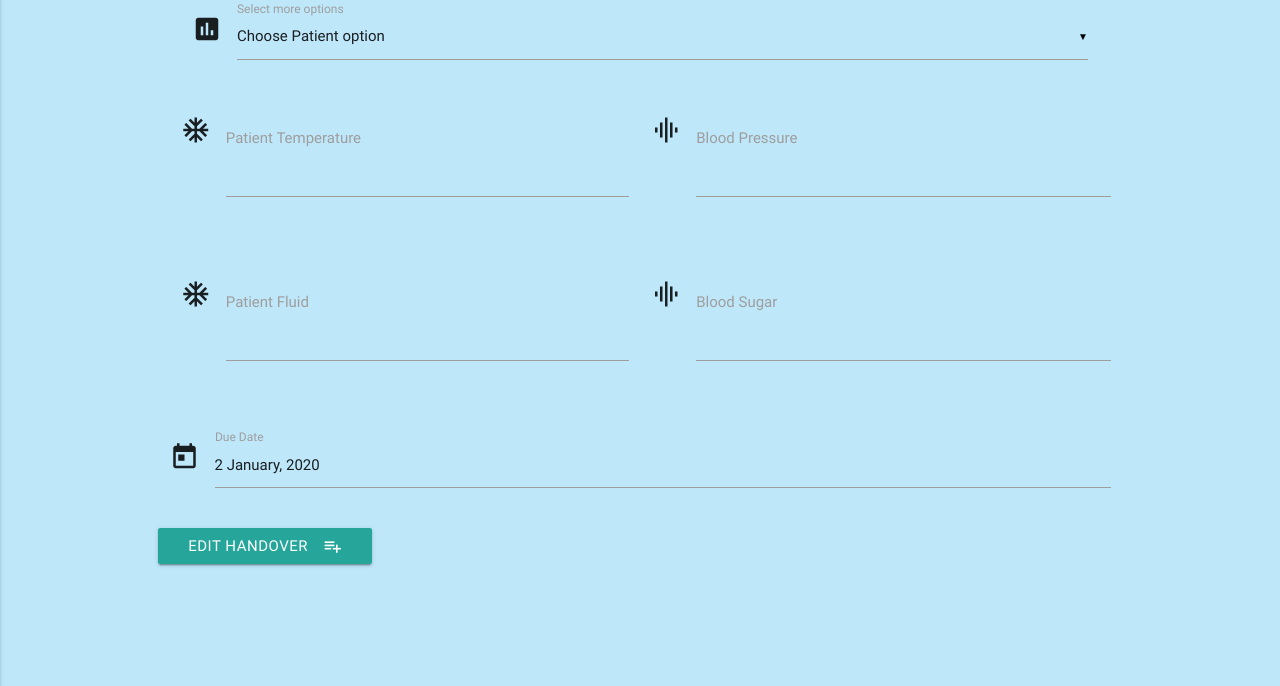
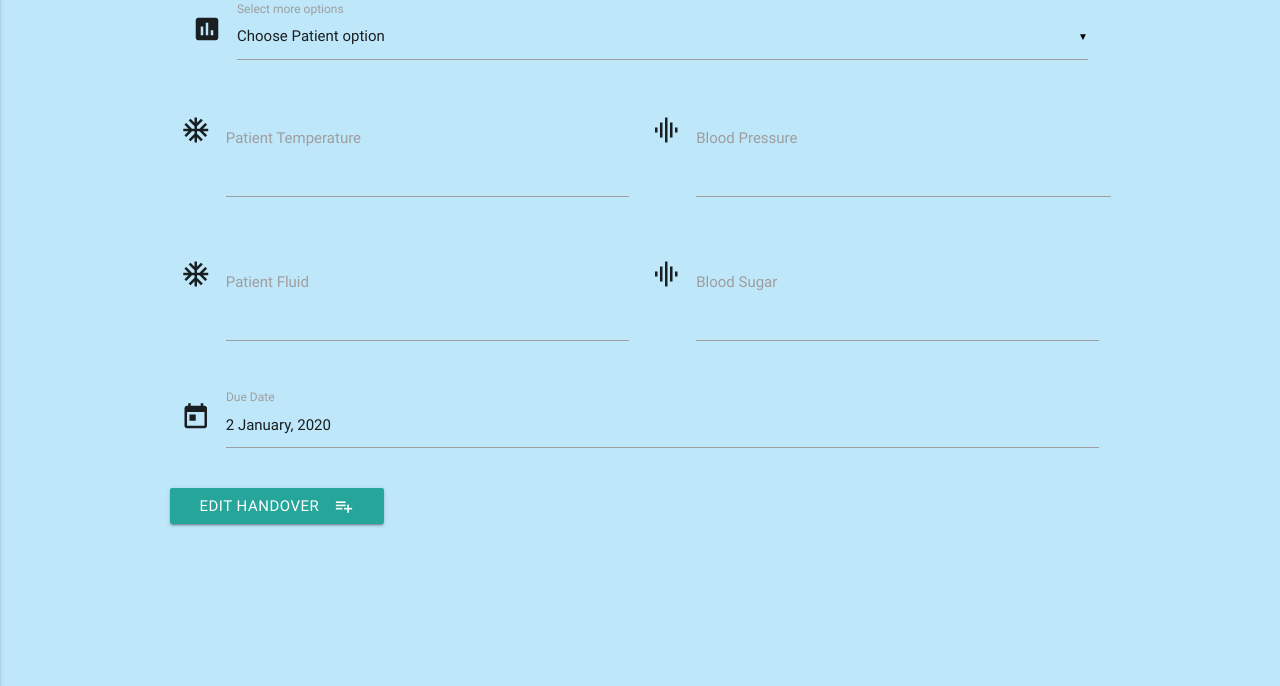
Before and after one commit to jamaral14/data-centric-development-milestone-project-handover, a Flask app: template templates/edithandover.html in a window 1280 px wide. Shown: the part 114-800 px from the top of the page. Run offline with Flask 2, Linux system fonts and the light colour scheme; the template is opened without the code that fills it, so the values that code supplies are empty; some libraries are stand-ins or nearby versions.

Commit message:
added readme.md

```diff
--- a/templates/edithandover.html
+++ b/templates/edithandover.html
@@ -22,7 +22,6 @@
 			</div>
 		</div>
 
-
 <div class="row">
 	<form class="col s12">
 		<div class="row">
@@ -31,7 +30,6 @@
 				<textarea name="temperature" id="temperature" class="materialize-textarea">{{handover.temperature}}</textarea>
 				<label for="icon_prefix">Patient Temperature</label>
 			</div>
-
             <div class="row">
 				<div class="input-field col s6">
 					<i class="material-icons prefix">graphic_eq</i>
@@ -39,27 +37,19 @@
 					<label for="icon_telephone">Blood Pressure</label>
 				</div>
 			</div>
-	</form>
-</div>
-
-<div class="row">
-	<form class="col s12">
-		<div class="row">
             	<div class="input-field col s6">
 				<i class="material-icons prefix">ac_unit</i>
 				<textarea name="patient_fluids" id="patient_fluids" class="materialize-textarea">{{handover.patient_fluids}}</textarea>
 				<label for="icon_prefix">Patient Fluid</label>
 			</div>
-
-			<div class="row">
             <div class="input-field col s6">
 					<i class="material-icons prefix">graphic_eq</i>
 					<textarea name="diabetes" id="diabetes" class="materialize-textarea">{{handover.diabetes}}</textarea>
 					<label for="icon_telephone">Blood Sugar</label>
 				</div>
-			</div>
 	</form>
 </div>
+
 
 		<div class="row">
 			<div class="input-field col s12">
```
Also changed, not shown: readme.md (added). Lines whose indentation alone changed are shown as unchanged.
